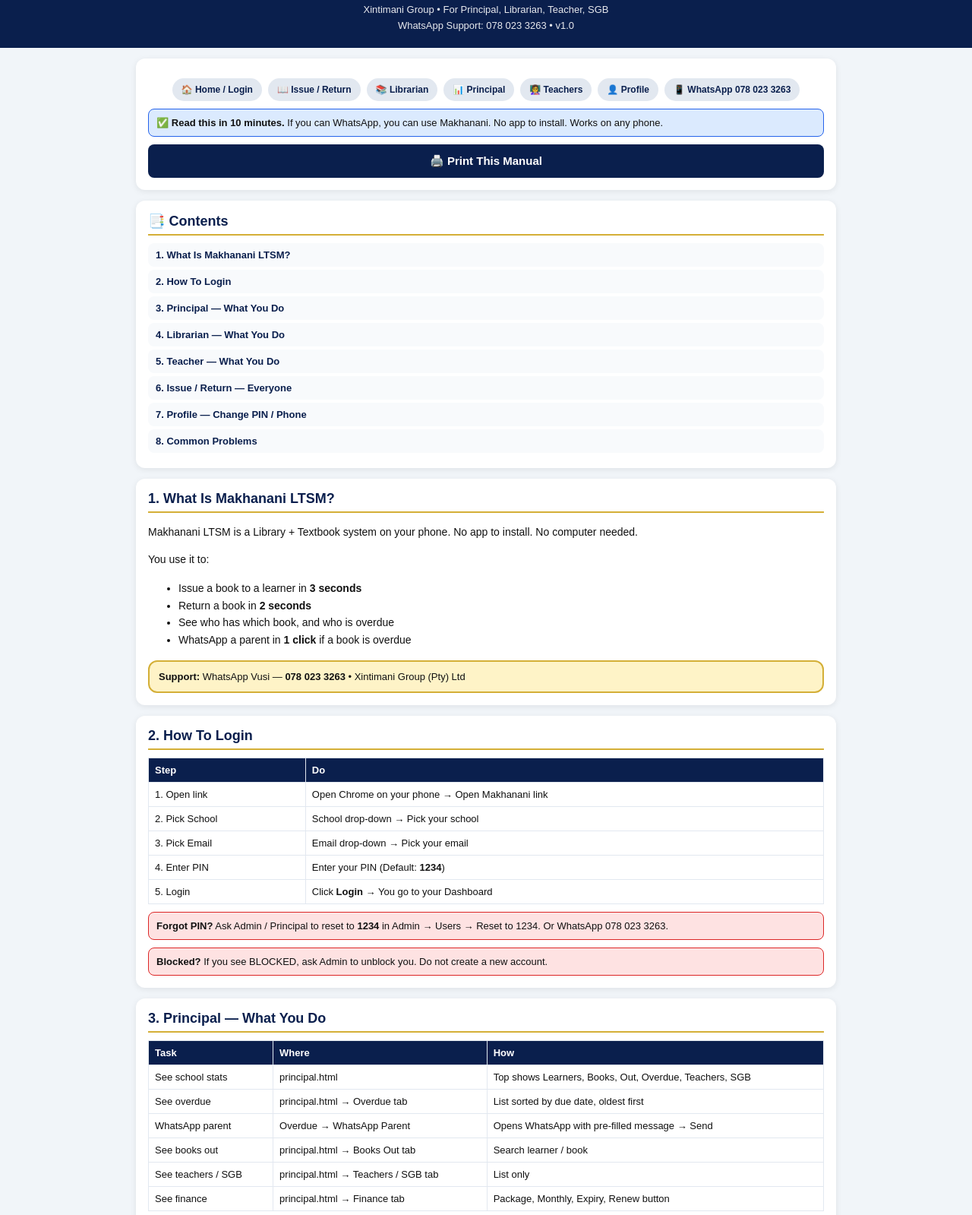
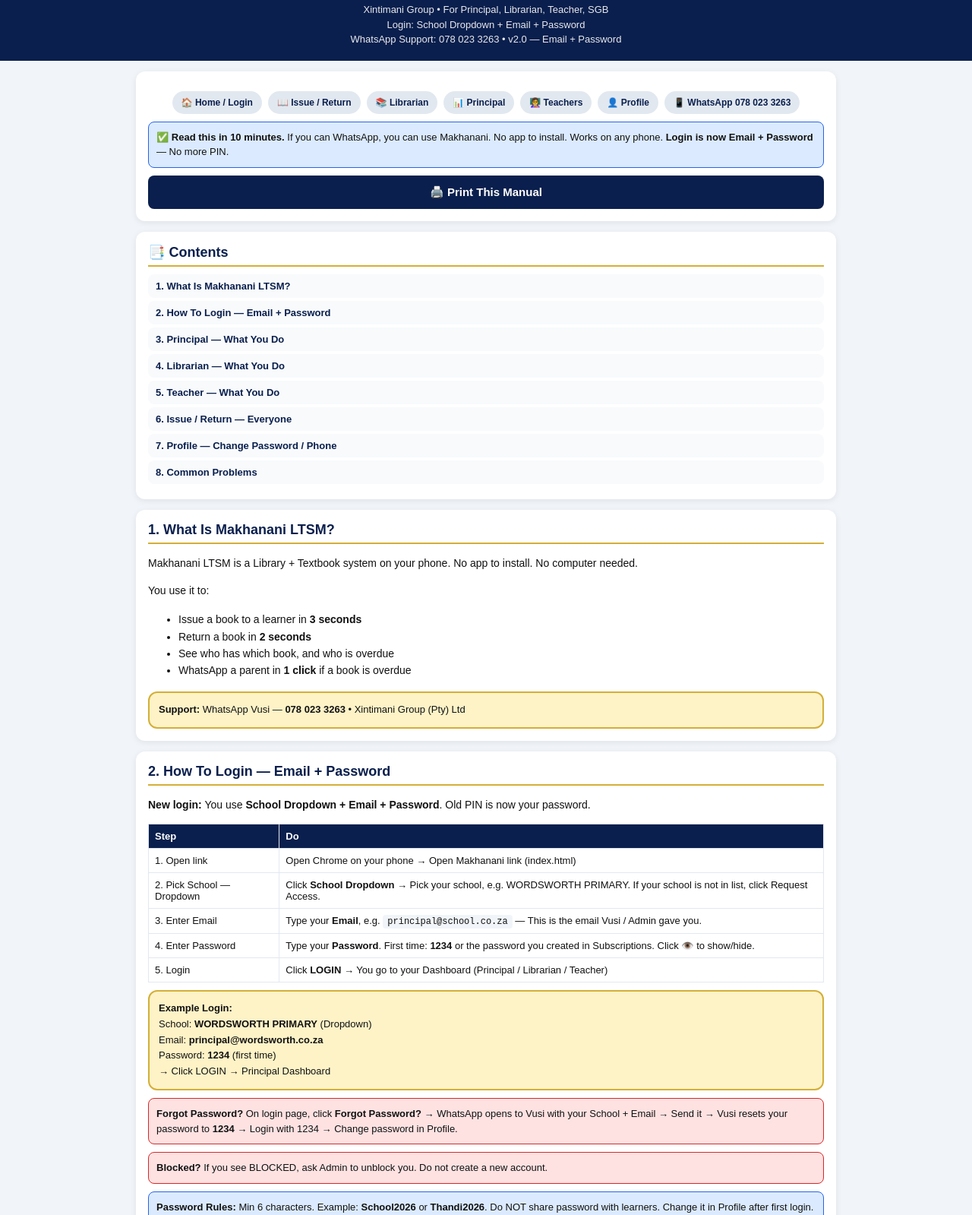
Before and after one commit to vusichauke3037-glitch/WORDSWORTH, a plain HTML site: page user-manual.html in a window 1280 px wide. Shown: the part 135-1734 px from the top of the page at 76% size. Drawn offline with Linux system fonts and the light colour scheme.

Commit message:
Revise user manual for new login instructions
Updated user manual to reflect changes in the login process and added details about the new email and password login system.

```diff
--- a/user-manual.html
+++ b/user-manual.html
@@ -6,17 +6,17 @@
 <link rel="icon" type="image/png" href="logo.png">
 <style>
 *{box-sizing:border-box}body{font-family:Arial,sans-serif;margin:0;background:#f1f5f9;color:#111}
-header{background:#0a1f4d;color:#fff;padding:18px;text-align:center}header h1{margin:0;font-size:22px}header p{margin:6px 0 0;opacity:.9;font-size:13px}
+header{background:#0a1f4d;color:#fff;padding:18px;text-align:center}header h1{margin:0;font-size:22px}header p{margin:6px 0 0;opacity:.9;font-size:13px;line-height:1.5}
 header img{width:78px;height:78px;object-fit:contain;background:#fff;border-radius:50%;padding:7px;display:block;margin:0 auto 10px;box-shadow:0 2px 8px rgba(0,0,0,.25)}
 main{max-width:950px;margin:auto;padding:14px}.card{background:#fff;border-radius:12px;padding:16px;margin-bottom:14px;box-shadow:0 2px 8px rgba(0,0,0,.08)}
 h2{margin:0 0 10px;color:#0a1f4d;font-size:18px;border-bottom:2px solid #d4af37;padding-bottom:6px}
 h3{color:#0a1f4d;margin:16px 0 6px;font-size:15px}
 p,li{font-size:14px;line-height:1.6}table{width:100%;border-collapse:collapse;font-size:13px;margin-top:10px}
 th,td{border:1px solid #e2e8f0;padding:8px;text-align:left;vertical-align:top}th{background:#0a1f4d;color:#fff}
-.info{background:#dbeafe;border:1.5px solid #2563eb;border-radius:8px;padding:10px;font-size:13px;margin-top:10px}
-.warn{background:#fee2e2;border:1.5px solid #dc2626;border-radius:8px;padding:10px;font-size:13px;margin-top:10px}
-.ok{background:#dcfce7;border:1.5px solid #059669;border-radius:8px;padding:10px;font-size:13px;margin-top:10px}
-.goldBox{background:#fef3c7;border:2px solid #d4af37;border-radius:12px;padding:12px;margin-top:10px;font-size:13px}
+.info{background:#dbeafe;border:1.5px solid #2563eb;border-radius:8px;padding:10px;font-size:13px;line-height:1.5;margin-top:10px}
+.warn{background:#fee2e2;border:1.5px solid #dc2626;border-radius:8px;padding:10px;font-size:13px;line-height:1.5;margin-top:10px}
+.ok{background:#dcfce7;border:1.5px solid #059669;border-radius:8px;padding:10px;font-size:13px;line-height:1.5;margin-top:10px}
+.goldBox{background:#fef3c7;border:2px solid #d4af37;border-radius:12px;padding:12px;margin-top:10px;font-size:13px;line-height:1.6}
 .small{font-size:12px;color:#64748b}.btn{width:100%;padding:13px;border:none;border-radius:8px;font-weight:900;font-size:15px;cursor:pointer;margin-top:10px}
 .btn-blue{background:#0a1f4d;color:#fff}.btn-green{background:#059669;color:#fff}.btn-gold{background:#d4af37;color:#0a1f4d}
 .topnav{display:flex;gap:8px;flex-wrap:wrap;margin-top:10px;justify-content:center}.topnav a{background:#e2e8f0;color:#0a1f4d;text-decoration:none;padding:8px 12px;border-radius:20px;font-weight:900;font-size:12px}
@@ -28,13 +28,13 @@ code{background:#f1f5f9;padding:2px 6px;border-radius:4px;font-size:12px}
 <body>
 <header>
 <img src="logo.png" alt="Makhanani LTSM Logo" onerror="this.style.display='none'">
-<h1>📖 Makhanani LTSM — User Manual</h1><p>Xintimani Group • For Principal, Librarian, Teacher, SGB<br>WhatsApp Support: 078 023 3263 • v1.0</p></header>
+<h1>📖 Makhanani LTSM — User Manual</h1><p>Xintimani Group • For Principal, Librarian, Teacher, SGB<br>Login: School Dropdown + Email + Password<br>WhatsApp Support: 078 023 3263 • v2.0 — Email + Password</p></header>
 <main>
 <div class="card"><div class="topnav"><a href="index.html">🏠 Home / Login</a><a href="issue.html">📖 Issue / Return</a><a href="librarian.html">📚 Librarian</a><a href="principal.html">📊 Principal</a><a href="teachers.html">👩‍🏫 Teachers</a><a href="profile.html">👤 Profile</a><a href="https://wa.me/27780233263">📱 WhatsApp 078 023 3263</a></div>
-<div class="info">✅ <b>Read this in 10 minutes.</b> If you can WhatsApp, you can use Makhanani. No app to install. Works on any phone.</div>
+<div class="info">✅ <b>Read this in 10 minutes.</b> If you can WhatsApp, you can use Makhanani. No app to install. Works on any phone. <b>Login is now Email + Password</b> — No more PIN.</div>
 <button class="btn btn-blue" onclick="window.print()">🖨️ Print This Manual</button></div>
 
-<div class="card"><h2>📑 Contents</h2><div class="toc"><a href="#what">1. What Is Makhanani LTSM?</a><a href="#login">2. How To Login</a><a href="#principal">3. Principal — What You Do</a><a href="#librarian">4. Librarian — What You Do</a><a href="#teacher">5. Teacher — What You Do</a><a href="#issue">6. Issue / Return — Everyone</a><a href="#profile">7. Profile — Change PIN / Phone</a><a href="#problems">8. Common Problems</a></div></div>
+<div class="card"><h2>📑 Contents</h2><div class="toc"><a href="#what">1. What Is Makhanani LTSM?</a><a href="#login">2. How To Login — Email + Password</a><a href="#principal">3. Principal — What You Do</a><a href="#librarian">4. Librarian — What You Do</a><a href="#teacher">5. Teacher — What You Do</a><a href="#issue">6. Issue / Return — Everyone</a><a href="#profile">7. Profile — Change Password / Phone</a><a href="#problems">8. Common Problems</a></div></div>
 
 <div class="card" id="what"><h2>1. What Is Makhanani LTSM?</h2>
 <p>Makhanani LTSM is a Library + Textbook system on your phone. No app to install. No computer needed.</p>
@@ -42,15 +42,18 @@ code{background:#f1f5f9;padding:2px 6px;border-radius:4px;font-size:12px}
 <ul><li>Issue a book to a learner in <b>3 seconds</b></li><li>Return a book in <b>2 seconds</b></li><li>See who has which book, and who is overdue</li><li>WhatsApp a parent in <b>1 click</b> if a book is overdue</li></ul>
 <div class="goldBox"><b>Support:</b> WhatsApp Vusi — <b>078 023 3263</b> • Xintimani Group (Pty) Ltd</div></div>
 
-<div class="card" id="login"><h2>2. How To Login</h2>
+<div class="card" id="login"><h2>2. How To Login — Email + Password</h2>
+<p><b>New login:</b> You use <b>School Dropdown + Email + Password</b>. Old PIN is now your password.</p>
 <table><tr><th>Step</th><th>Do</th></tr>
-<tr><td>1. Open link</td><td>Open Chrome on your phone → Open Makhanani link</td></tr>
-<tr><td>2. Pick School</td><td>School drop-down → Pick your school</td></tr>
-<tr><td>3. Pick Email</td><td>Email drop-down → Pick your email</td></tr>
-<tr><td>4. Enter PIN</td><td>Enter your PIN (Default: <b>1234</b>)</td></tr>
-<tr><td>5. Login</td><td>Click <b>Login</b> → You go to your Dashboard</td></tr></table>
-<div class="warn"><b>Forgot PIN?</b> Ask Admin / Principal to reset to <b>1234</b> in Admin → Users → Reset to 1234. Or WhatsApp 078 023 3263.</div>
-<div class="warn"><b>Blocked?</b> If you see BLOCKED, ask Admin to unblock you. Do not create a new account.</div></div>
+<tr><td>1. Open link</td><td>Open Chrome on your phone → Open Makhanani link (index.html)</td></tr>
+<tr><td>2. Pick School — Dropdown</td><td>Click <b>School Dropdown</b> → Pick your school, e.g. WORDSWORTH PRIMARY. If your school is not in list, click Request Access.</td></tr>
+<tr><td>3. Enter Email</td><td>Type your <b>Email</b>, e.g. <code>principal@school.co.za</code> — This is the email Vusi / Admin gave you.</td></tr>
+<tr><td>4. Enter Password</td><td>Type your <b>Password</b>. First time: <b>1234</b> or the password you created in Subscriptions. Click 👁️ to show/hide.</td></tr>
+<tr><td>5. Login</td><td>Click <b>LOGIN</b> → You go to your Dashboard (Principal / Librarian / Teacher)</td></tr></table>
+<div class="goldBox"><b>Example Login:</b><br>School: <b>WORDSWORTH PRIMARY</b> (Dropdown)<br>Email: <b>principal@wordsworth.co.za</b><br>Password: <b>1234</b> (first time)<br>→ Click LOGIN → Principal Dashboard</div>
+<div class="warn"><b>Forgot Password?</b> On login page, click <b>Forgot Password?</b> → WhatsApp opens to Vusi with your School + Email → Send it → Vusi resets your password to <b>1234</b> → Login with 1234 → Change password in Profile.</div>
+<div class="warn"><b>Blocked?</b> If you see BLOCKED, ask Admin to unblock you. Do not create a new account.</div>
+<div class="info"><b>Password Rules:</b> Min 6 characters. Example: <b>School2026</b> or <b>Thandi2026</b>. Do NOT share password with learners. Change it in Profile after first login.</div></div>
 
 <div class="card" id="principal"><h2>3. Principal — What You Do</h2>
 <table><tr><th>Task</th><th>Where</th><th>How</th></tr>
@@ -70,10 +73,11 @@ code{background:#f1f5f9;padding:2px 6px;border-radius:4px;font-size:12px}
 <tr><td>Bulk add books</td><td>librarian.html → Bulk Upload</td><td>Paste: <code>Title | BK001 | Mathematics | 10 | Author</code> → Upload</td></tr>
 <tr><td>Search learner / book</td><td>librarian.html → Search box</td><td>Type 2 letters → Filters instantly</td></tr>
 <tr><td>Delete learner / book</td><td>librarian.html → Delete</td><td>Confirm → Deleted. Cannot undo.</td></tr>
-<tr><td>Add teacher</td><td>librarian.html → Teachers</td><td>Name, Email, Subject, Class, PIN → Add Teacher</td></tr>
+<tr><td>Add teacher</td><td>librarian.html → Teachers</td><td>Name, Email, Password, Subject, Class → Add Teacher. Teacher will login with that Email + Password.</td></tr>
 <tr><td>Issue book</td><td>librarian.html → Learner → Issue Book</td><td>Goes to issue.html</td></tr></table>
 <div class="goldBox"><b>Bulk Format — Must Use | Exactly:</b><br><br><b>Learners:</b><br><code>Thandi Mokoena | L001 | 10A | 10 | 0780233263</code><br><code>Sipho Dube | L002 | 10A | 10 | 0781112222</code><br><br><b>Books:</b><br><code>Mathematics Grade 10 | BK001 | Mathematics | 10 | Maskew Miller</code><br><code>English Grade 10 | BK002 | English | 10 | Oxford</code></div>
-<div class="warn"><b>Barcode Rule:</b> Barcode must be unique. If you add BK001 twice, second overwrites first. Use different barcodes.</div></div>
+<div class="warn"><b>Barcode Rule:</b> Barcode must be unique. If you add BK001 twice, second overwrites first. Use different barcodes.</div>
+<div class="info"><b>Adding a Teacher:</b> When you add a teacher, you set their <b>Email + Password</b>. Tell them: "Login with School Dropdown → Your Email → Your Password." If they forget, Vusi resets to 1234 in Super Admin.</div></div>
 
 <div class="card" id="teacher"><h2>5. Teacher — What You Do</h2>
 <table><tr><th>Task</th><th>Where</th><th>How</th></tr>
@@ -93,18 +97,21 @@ code{background:#f1f5f9;padding:2px 6px;border-radius:4px;font-size:12px}
 <tr><td>See overdue</td><td>issue.html → Overdue</td><td>Red = Overdue</td></tr></table>
 <div class="goldBox"><b>Issue Rules:</b><br>• 1 book = 1 issue. If learner needs 3 books, issue 3 times.<br>• Due date = Automatic, 14 days from today.<br>• If book is already OUT, system warns you. Do not issue same barcode twice.<br>• If learner has no phone, parent phone is blank — Add phone in Librarian → Learners to WhatsApp parent.</div></div>
 
-<div class="card" id="profile"><h2>7. Profile — Change PIN / Phone / Name</h2>
+<div class="card" id="profile"><h2>7. Profile — Change Password / Phone / Name</h2>
 <table><tr><th>Task</th><th>Where</th><th>How</th></tr>
-<tr><td>Change PIN</td><td>profile.html → Change My PIN</td><td>Old PIN → New PIN → Confirm → Change PIN</td></tr>
-<tr><td>Change Name / Phone</td><td>profile.html → Edit My Profile</td><td>Edit → Save Name + Phone</td></tr>
-<tr><td>See subscription</td><td>profile.html → My School</td><td>Package, Monthly, Expiry</td></tr>
-<tr><td>Logout</td><td>profile.html → Logout</td><td>Or any page → Logout</td></tr></table>
-<div class="info"><b>PIN Rules:</b> 4-6 digits, digits only. Must know Old PIN to change. If forgot, Admin resets to 1234.</div></div>
+<tr><td>Change Password</td><td>profile.html → Change My Password</td><td>Old Password → New Password (min 6) → Confirm → Change Password. Next login, use new password.</td></tr>
+<tr><td>Change Name / Phone</td><td>profile.html → Edit My Profile</td><td>Edit Name + Phone → Save. Email cannot be changed here — Ask Vusi.</td></tr>
+<tr><td>See subscription</td><td>profile.html → My School</td><td>Package, Monthly, Status</td></tr>
+<tr><td>Logout</td><td>profile.html → Logout</td><td>Or any page → Logout. Always logout on shared phone.</td></tr></table>
+<div class="info"><b>Password Rules:</b> Min 6 characters, letters + numbers. Example: <b>School2026</b>. Must know Old Password to change. If forgot, Vusi resets to 1234 in Super Admin → Users → Reset Password to 1234.</div>
+<div class="warn"><b>Do NOT:</b> Share password with learners. Do NOT use 123456 or your phone number as password. Do NOT write password on a paper on the desk.</div></div>
 
 <div class="card" id="problems"><h2>8. Common Problems</h2>
 <table><tr><th>Problem</th><th>Fix</th></tr>
-<tr><td>Login says "No users found"</td><td>Pick correct School first, then Email. Or ask Admin — Your email not added to that school.</td></tr>
-<tr><td>PIN wrong</td><td>Check Caps / Numbers. Ask Admin to reset to 1234.</td></tr>
+<tr><td>Login says "No user found"</td><td>Pick correct School from Dropdown first, then type Email exactly. Check spelling: principal@school.co.za vs principal@school.com. Or ask Admin — Your email not added to that school.</td></tr>
+<tr><td>Password wrong</td><td>Check Caps Lock / Numbers. Click 👁️ to see what you typed. Click Forgot Password? → WhatsApp Vusi → Reset to 1234.</td></tr>
+<tr><td>School not in Dropdown</td><td>Your school not approved yet. Click Request Access in subscriptions.html, or WhatsApp Vusi — 078 023 3263.</td></tr>
+<tr><td>School is SUSPENDED</td><td>Monthly not paid. Principal must pay, then Vusi reactivates. WhatsApp Vusi.</td></tr>
 <tr><td>Learner not showing</td><td>Check class spelling — 10A vs 10a vs 10 A must match exactly. Librarian must add learner to correct class.</td></tr>
 <tr><td>Book says OUT but should be Available</td><td>Someone issued it and didn't return. Go to Issue → Books Out → Return it.</td></tr>
 <tr><td>Page blank / 404</td><td>Check link spelling. Do Ctrl + F5 (Refresh). Check data / WiFi.</td></tr>
```
